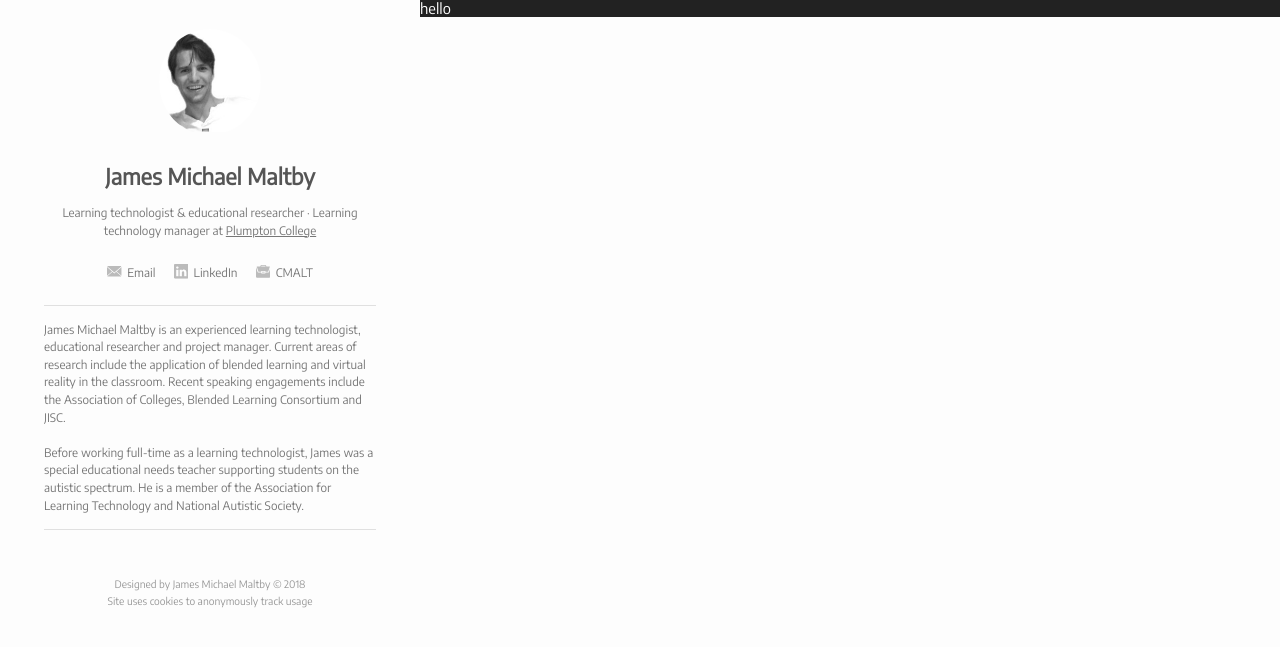
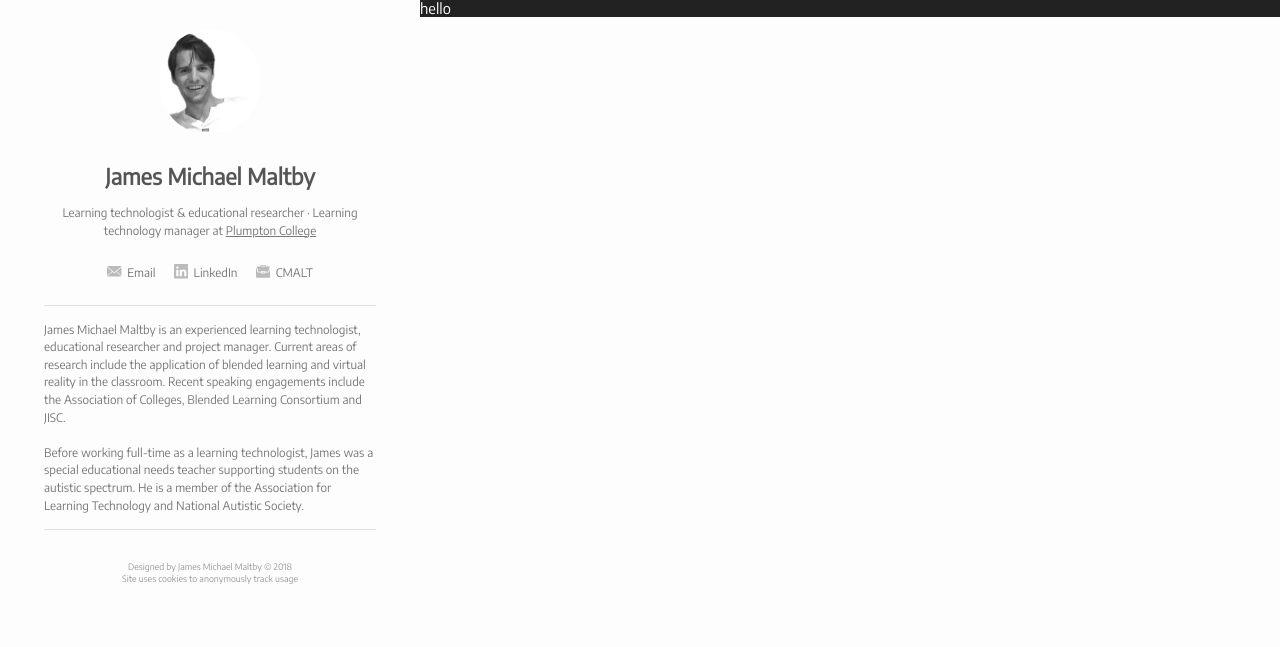
Before and after one commit to jamesmichaelmaltby/JamesMichaelMaltby, a Jekyll site: the page built from graphic.md, in a window 1280 px wide. Shown: the top 647 px of the page. Built offline with Jekyll 4.4.1, drawn with Linux system fonts in a browser that asks for light colours.

Commit message:
Fixes to footer

```diff
--- a/_sass/header.scss
+++ b/_sass/header.scss
@@ -11,11 +11,13 @@
 
 
 .jmm-footer small {
-    font-size:0.7rem;
+    font-size:0.6rem;
+    line-height:0;
 }
 .jmm-footer {
     color:#999;
-    margin:3rem 0;
+    margin:2rem 0 2rem 0;
+    line-height:0.8;
 }
 
 .jmm-header-back, a.jmm-header-back {
@@ -49,13 +51,9 @@ a.jmm-header-back:hover,a.jmm-header-back:active {
         display: none;
     }
 
-    /*.jmm-footer {
-        position:fixed;
-        left:0;
-        bottom:0;
-        width:30%;
-        padding:2rem 3rem;
-    }*/
+    .jmm-footer {
+
+    }
 
     .jmm-header-wrap, .jmm-footer-wrap  {
         max-width:360px;
```
